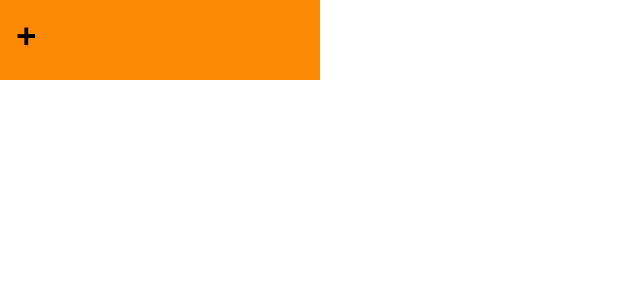
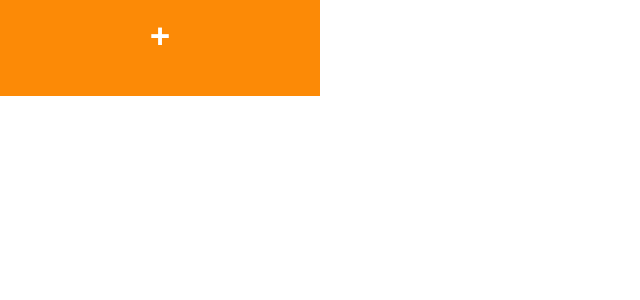
Before and after one commit to hasaanmumtaz6/foooddish, a Next.js app: page /components/CounterBox in a window 1280 px wide. Shown: the top 300 px of the page, without its empty margins (0-640 px from the left). Built offline with nearby package versions, Linux system fonts and the light colour scheme.

Commit message:
Counter box designed re developed

```diff
--- a/pages/components/CounterBox.tsx
+++ b/pages/components/CounterBox.tsx
@@ -28,7 +28,7 @@ const CounterBox = ({ target, label }: CounterBoxProps) => {
 
   return (
     <div
-      className="w-1/4 bg-[var(--background-primary)] p-4"
+      className="w-1/4 bg-[var(--background-primary)] px-6 py-4 flex flex-col items-center justify-center gap-4 text-white"
     >
       <span className="block text-4xl font-bold">{count}+</span>
       <p className="mt-2 text-lg font-medium">{label}</p>
```
